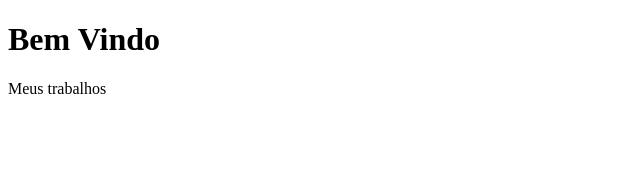
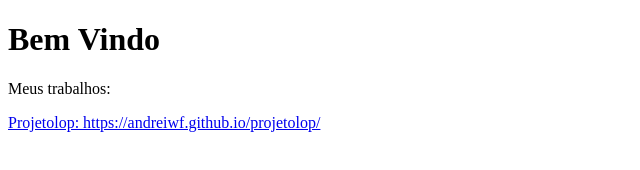
Before and after one commit to andreiwf/andreiwf.github.io, a plain HTML site: page index.html in a window 1280 px wide. Shown: the whole page, without its empty margins (0-640 px from the left). Drawn offline with Linux system fonts and the light colour scheme.

Commit message:
Update index.html

```diff
--- a/index.html
+++ b/index.html
@@ -6,7 +6,9 @@
     <body>
 
       <h1>Bem Vindo</h1>
-      <p>Meus trabalhos</p>
+      <p>Meus trabalhos:</p>
+
+      <a href="url">Projetolop: https://andreiwf.github.io/projetolop/</a>
 
     </body>
 </html>
```
